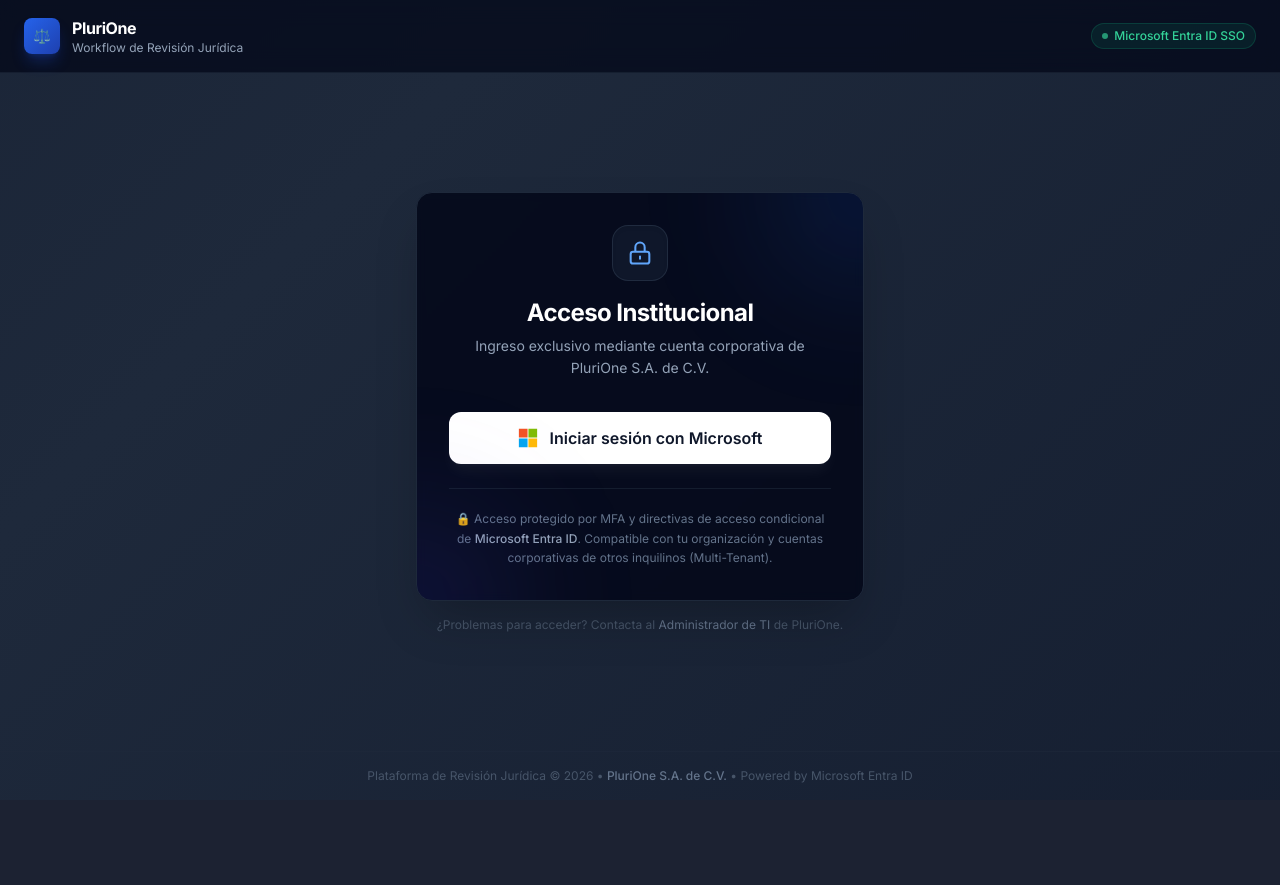
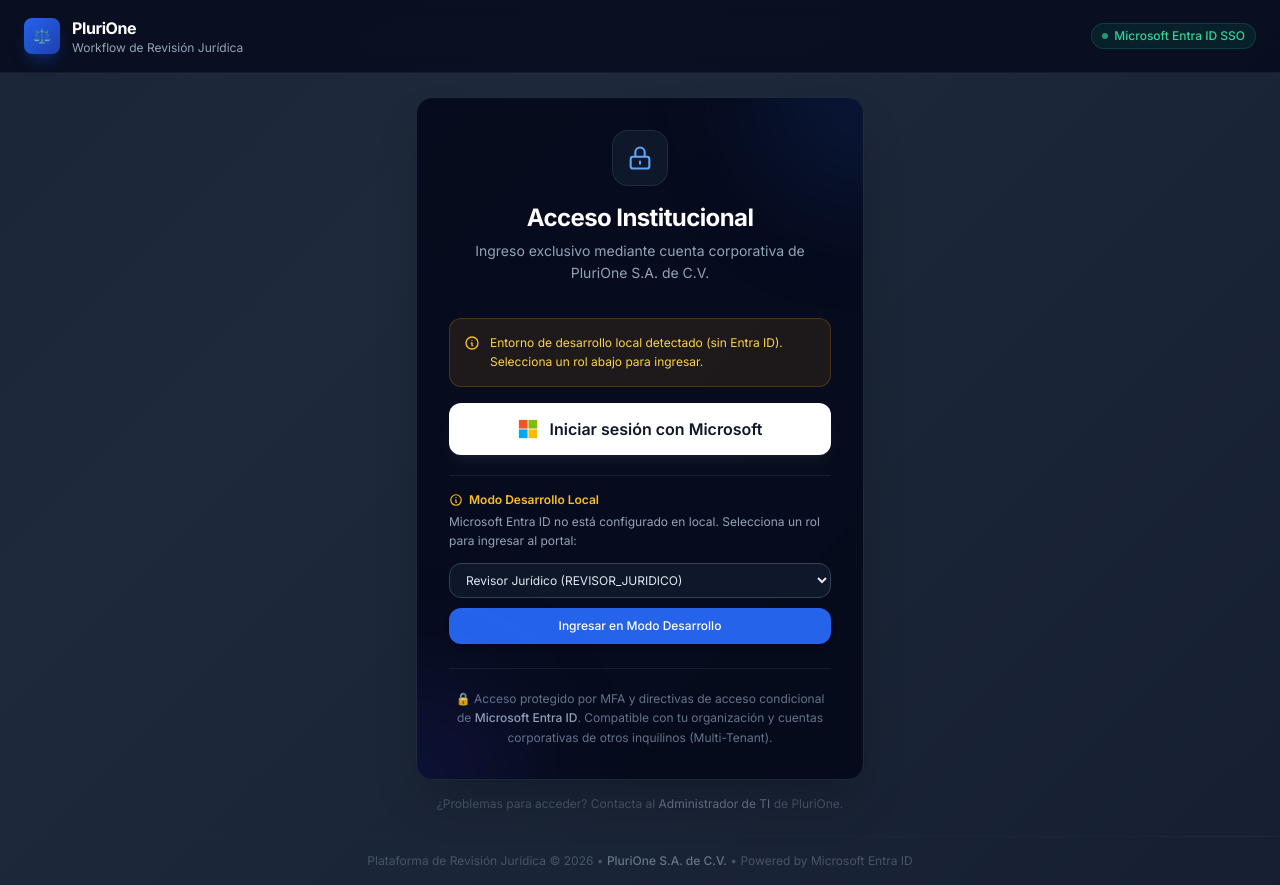
Before and after one commit to KarlaAlexaBaltazarCorona-bit/G19X-ITSA-KABC-977-ACADEMIC, a FastAPI app: page /login in a window 1280 px wide. Before the commit the page ends 783 px from the top, so only its background shows below. Run offline with FastAPI, Linux system fonts and the light colour scheme; parts of the project's set-up code (start-up, migrations or seed data) failed here and were passed over; some libraries are stand-ins or nearby versions.

Commit message:
feat(auth): permitir login local sin entra id y documentar dev-login

```diff
--- a/app/core/config.py
+++ b/app/core/config.py
@@ -39,7 +39,7 @@
 
 
     # Microsoft Entra ID (SSO Institucional / Corporativo Multi-Tenant y Cuentas Personales)
-    ENTRA_CLIENT_ID: str | None = os.getenv("ENTRA_CLIENT_ID", "83937a3e-5c1a-4502-adaa-cca4af185fdc")
+    ENTRA_CLIENT_ID: str | None = os.getenv("ENTRA_CLIENT_ID", "")
     ENTRA_TENANT_ID: str = os.getenv("ENTRA_TENANT_ID", "common")
     # Opcional: lista separada por comas de tenant IDs autorizados (whitelist multi-tenant).
     ENTRA_ALLOWED_TENANTS: str | None = os.getenv("ENTRA_ALLOWED_TENANTS")
--- a/app/static/js/auth.js
+++ b/app/static/js/auth.js
@@ -177,8 +177,12 @@
             await inicializarMSAL(entraConfig.clientId, entraConfig.authority);
 
         } else {
-            // No hay Client ID todavía, mostrar banner explicativo e invitar a conectar
-            showError("Microsoft Entra ID no está configurado en las variables del servidor.");
+            // No hay Client ID todavía (desarrollo local)
+            const devPanel = document.getElementById("dev-login-panel");
+            if (devPanel) {
+                devPanel.classList.remove("hidden");
+            }
+            showInfo("Entorno de desarrollo local detectado (sin Entra ID). Selecciona un rol abajo para ingresar.");
         }
 
         // Garantizar botón activo
@@ -198,7 +202,9 @@
     hideAlerts();
 
     if (!entraConfig.clientId) {
-        showError("El servicio de Microsoft Entra ID no está configurado en el servidor. Contacte al Administrador.");
+        showInfo("Microsoft Entra ID no está configurado en local. Utilice el selector de Modo Desarrollo abajo.");
+        const devPanel = document.getElementById("dev-login-panel");
+        if (devPanel) devPanel.classList.remove("hidden");
         return;
     }
 
@@ -285,10 +291,62 @@
 // ─────────────────────────────────────────────────────────────────────────────
 // ACCESO EN MODO DESARROLLO (SIMULADOR RBAC)
 // ─────────────────────────────────────────────────────────────────────────────
+
+async function executeDevLogin() {
+    hideAlerts();
+    const roleSelect = document.getElementById("dev-role-select");
+    const rol = roleSelect ? roleSelect.value : "REVISOR_JURIDICO";
+    const roleNames = {
+        "REVISOR_JURIDICO": "Abogado Revisor",
+        "APROBADOR_JURIDICO": "Aprobador Jurídico",
+        "ADMINISTRADOR_PLATAFORMA": "Administrador Local",
+        "AUDITOR": "Auditor Interno"
+    };
+    const correo = `${rol.toLowerCase()}@local.dev`;
+    const nombre = roleNames[rol] || "Usuario Desarrollo";
+
+    const devBtn = document.getElementById("btn-dev-login");
+    if (devBtn) {
+        devBtn.disabled = true;
+        devBtn.innerHTML = "<span>Accediendo...</span>";
+    }
+
+    try {
+        const res = await fetch("/api/v1/auth/dev-login", {
+            method: "POST",
+            headers: { "Content-Type": "application/json" },
+            body: JSON.stringify({ rol: rol, correo: correo, nombre: nombre })
+        });
+        if (res.ok) {
+            const data = await res.json();
+            sessionStorage.setItem("plurione_auth_token", data.token);
+            showSuccess(`Sesión iniciada como ${data.name}. Redirigiendo...`);
+            setTimeout(() => {
+                window.location.href = "/api/v1/app/dashboard";
+            }, 600);
+        } else {
+            const err = await res.json().catch(() => ({}));
+            showError(err.detail || "Error al iniciar sesión en modo desarrollo.");
+            if (devBtn) {
+                devBtn.disabled = false;
+                devBtn.innerHTML = "<span>Ingresar en Modo Desarrollo</span>";
+            }
+        }
+    } catch (e) {
+        showError("No se pudo conectar con el endpoint de dev-login.");
+        if (devBtn) {
+            devBtn.disabled = false;
+            devBtn.innerHTML = "<span>Ingresar en Modo Desarrollo</span>";
+        }
+    }
+}
+
+// ─────────────────────────────────────────────────────────────────────────────
 // EXPOSICIÓN GLOBAL Y EVENT LISTENERS (100% COMPATIBLES CON CSP STRICT)
 // ─────────────────────────────────────────────────────────────────────────────
 
 window.loginWithMicrosoft = loginWithMicrosoft;
+window.executeDevLogin = executeDevLogin;
 
 function bindEventListeners() {
     const btn = document.getElementById("btn-login");
@@ -296,7 +354,10 @@
         btn.disabled = false;
         btn.addEventListener("click", loginWithMicrosoft);
     }
-
+    const devBtn = document.getElementById("btn-dev-login");
+    if (devBtn) {
+        devBtn.addEventListener("click", executeDevLogin);
+    }
 }
 
 function start() {
--- a/app/templates/login.html
+++ b/app/templates/login.html
@@ -222,6 +222,26 @@
                     <span id="btn-label">Iniciar sesión con Microsoft</span>
                 </button>
 
+                <!-- Selector para Modo Desarrollo Local (visible si Entra ID no está configurado) -->
+                <div id="dev-login-panel" class="mt-5 pt-4 border-t border-slate-800/80 hidden">
+                    <p class="text-xs text-amber-400 font-semibold mb-1 flex items-center gap-1.5">
+                        <svg class="w-3.5 h-3.5" fill="none" stroke="currentColor" viewBox="0 0 24 24"><path stroke-linecap="round" stroke-linejoin="round" stroke-width="2" d="M13 16h-1v-4h-1m1-4h.01M21 12a9 9 0 11-18 0 9 9 0 0118 0z"/></svg>
+                        Modo Desarrollo Local
+                    </p>
+                    <p class="text-xs text-slate-400 mb-3 leading-relaxed">Microsoft Entra ID no está configurado en local. Selecciona un rol para ingresar al portal:</p>
+                    <div class="space-y-2.5">
+                        <select id="dev-role-select" class="w-full bg-slate-900 border border-slate-700 rounded-xl px-3 py-2 text-xs text-slate-200 focus:outline-none focus:border-blue-500">
+                            <option value="REVISOR_JURIDICO">Revisor Jurídico (REVISOR_JURIDICO)</option>
+                            <option value="APROBADOR_JURIDICO">Aprobador Jurídico (APROBADOR_JURIDICO)</option>
+                            <option value="ADMINISTRADOR_PLATAFORMA">Administrador de Plataforma (ADMINISTRADOR_PLATAFORMA)</option>
+                            <option value="AUDITOR">Auditor de Cumplimiento (AUDITOR)</option>
+                        </select>
+                        <button id="btn-dev-login" type="button" class="w-full bg-blue-600 hover:bg-blue-500 active:bg-blue-700 text-white font-medium text-xs py-2.5 px-3 rounded-xl transition-all shadow-md flex items-center justify-center gap-2">
+                            <span>Ingresar en Modo Desarrollo</span>
+                        </button>
+                    </div>
+                </div>
+
 
 
                 <!-- Aviso legal de seguridad -->
```
Also changed, not shown: tests/test_access_control.py (+17 -0 lines), README.md.
